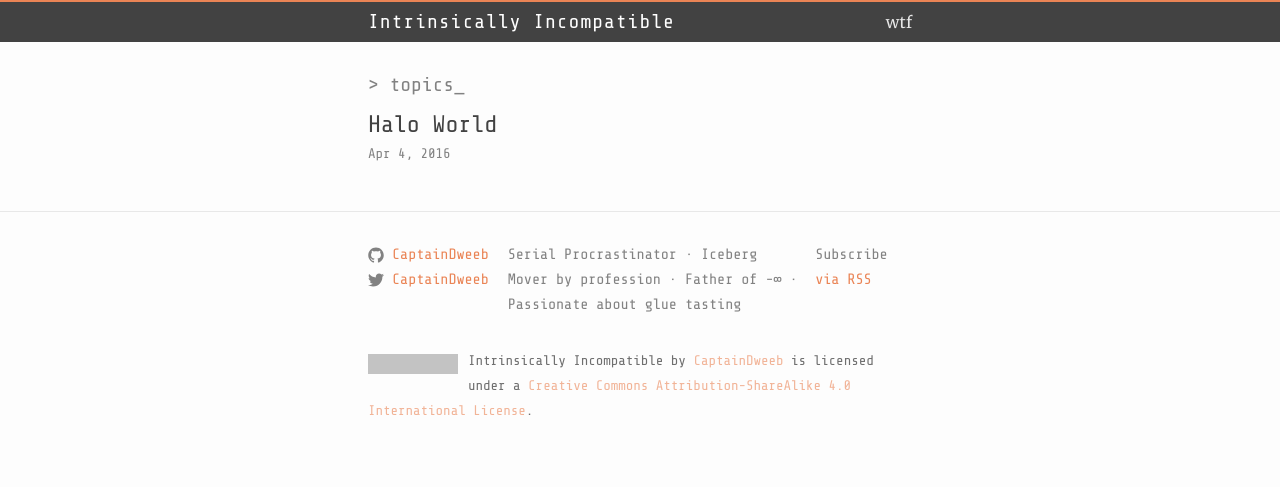
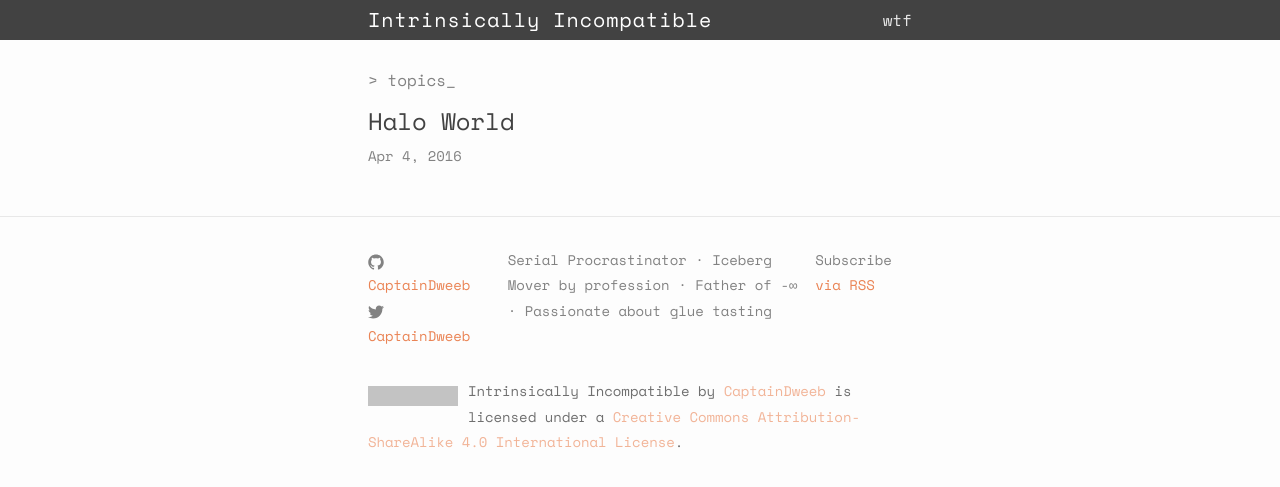
Before and after one commit to captaindweeb/captaindweeb.github.io, a Jekyll site: the page built from index.html, in a window 1280 px wide. Shown: the top 487 px of the page. Built offline with Jekyll 4.4.1, drawn with Linux system fonts in a browser that asks for light colours; grey boxes are pictures that could not be loaded.

Commit message:
Simplifies design even further

```diff
--- a/_includes/head.html
+++ b/_includes/head.html
@@ -6,6 +6,8 @@
   <title>{% if page.title %}{{ page.title }} - {% endif %}{{ site.title }}</title>
   <meta name="description" content="{% if page.excerpt %}{{ page.excerpt | strip_html | strip_newlines | truncate: 160 }}{% else %}{{ site.description }}{% endif %}">
 
+
+  <link href="https://fonts.googleapis.com/css?family=Karla|Space+Mono" rel="stylesheet">
   <link href="https://fonts.googleapis.com/css?family=Merriweather|Share+Tech+Mono" rel="stylesheet">
   <link rel="stylesheet" href="{{ "/css/main.css" | prepend: site.baseurl }}">
   <link rel="canonical" href="{{ page.url | replace:'index.html','' | prepend: site.baseurl | prepend: site.url }}">
--- a/_sass/_base.scss
+++ b/_sass/_base.scss
@@ -84,7 +84,8 @@ li {
  * Headings
  */
 h1, h2, h3, h4, h5, h6 {
-    font-family: "Share Tech Mono", monospace;
+    line-height: 1.3em;
+    color: $grey-color-dark;
     font-weight: $base-font-weight;
 }
 
@@ -117,10 +118,6 @@ blockquote {
     margin: 1em 0;
     padding: .5em 0;
     border-left: 3px solid $grey-color;
-    font-size: 2em;
-    font-family: "Share Tech Mono", monospace;
-    font-style: italic;
-    line-height: 2em;
 
     > :last-child {
         margin-bottom: 0;
@@ -131,7 +128,7 @@ blockquote {
       content: open-quote;
       font-size: 2em;
       line-height: 0.1em;
-      margin-right: 10px;
+      margin: 0 10px;
       vertical-align: -0.3em;
     }
 
@@ -144,7 +141,6 @@ blockquote {
  */
 pre,
 code {
-    font-size: 15px;
     border: 1px solid $grey-color-light;
     border-radius: 3px;
     background-color: #eef;
--- a/_sass/_layout.scss
+++ b/_sass/_layout.scss
@@ -3,7 +3,6 @@
  */
 .site-header {
     background: $grey-color-dark;
-    border-top: 2px solid $brand-color;
 
     // Positioning context for the mobile navigation icon
     position: relative;
@@ -13,7 +12,6 @@
     font-size: 20px;
     font-weight: 300;
     line-height: 2em;
-    font-family: "Share Tech Mono", monospace;
     letter-spacing: 1px;
     margin-bottom: 0;
     float: left;
@@ -116,7 +114,6 @@
 .site-footer {
     border-top: 1px solid $grey-color-light;
     padding: $spacing-unit 0;
-    font-family: "Share Tech Mono", monospace;
 
     em {
         display: block;
@@ -129,8 +126,7 @@
 
 .license {
   opacity: 0.6;
-  font-size: 14px;
-  font-family: "Share Tech Mono", monospace;
+  font-size: $small-font-size;
   img {
     margin-top: 6px;
   }
@@ -144,8 +140,6 @@
 }
 
 .footer-heading {
-    font-family: "Share Tech Mono", monospace;
-    font-size: 26px;
     margin-bottom: $spacing-unit / 2;
 }
 
@@ -156,7 +150,7 @@
 }
 
 .footer-col-wrapper {
-    font-size: 15px;
+    font-size: $small-font-size;
     color: $grey-color;
     margin-left: -$spacing-unit / 2;
     @extend %clearfix;
@@ -214,9 +208,8 @@
 }
 
 .page-heading {
+    font-size: $base-font-size;
     color: $grey-color;
-    font-family: "Share Tech Mono", monospace;
-    font-size: 20px;
 }
 
 .post-list {
@@ -239,8 +232,8 @@
 }
 
 .post-meta {
-    font-family: "Share Tech Mono", monospace;
-    margin-top: -5px;
+    text-align: center;
+    margin-top: 30px;
     font-size: 14px;
     color: $grey-color;
 }
@@ -260,7 +253,6 @@
 
 .post-link {
     color: $grey-color-dark;
-    font-size: 24px;
 }
 
 
@@ -277,6 +269,7 @@
     color: $grey-color-dark;
     letter-spacing: -1px;
     line-height: 1.5em;
+    text-align: center;
 
     @include media-query($on-laptop) {
         font-size: 36px;
@@ -294,7 +287,10 @@
 
     p {
       color: $grey-color-dark;
-      font-size: 1em;
+    }
+
+    h1, h2, h3 {
+      margin: 40px 0 20px 0;
     }
 
     h2 {
@@ -328,7 +324,6 @@
 
   .post-title {
     font-size: 70px;
-    font-family: "Share Tech Mono", monospace;
     margin: 40px 0;
   }
 }
--- a/css/main.scss
+++ b/css/main.scss
@@ -6,7 +6,7 @@
 
 
 // Our variables
-$base-font-family: "Merriweather", sans-serif;
+$base-font-family: "Space Mono", monospace;
 $base-font-size:   1em;
 $base-font-weight: 400;
 $small-font-size:  $base-font-size * 0.875;
```
